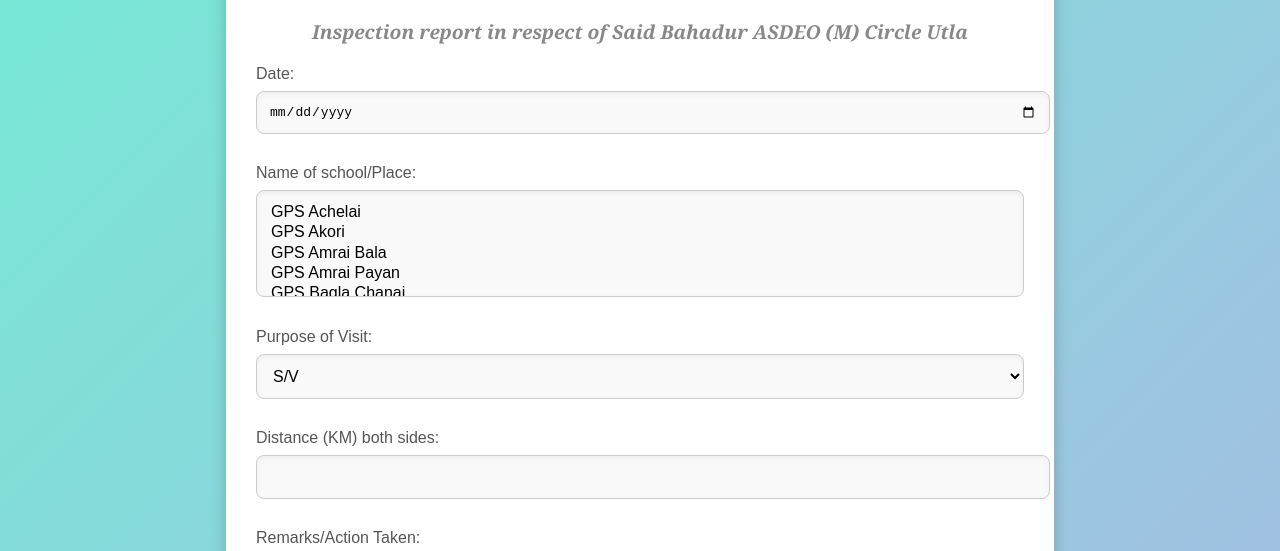
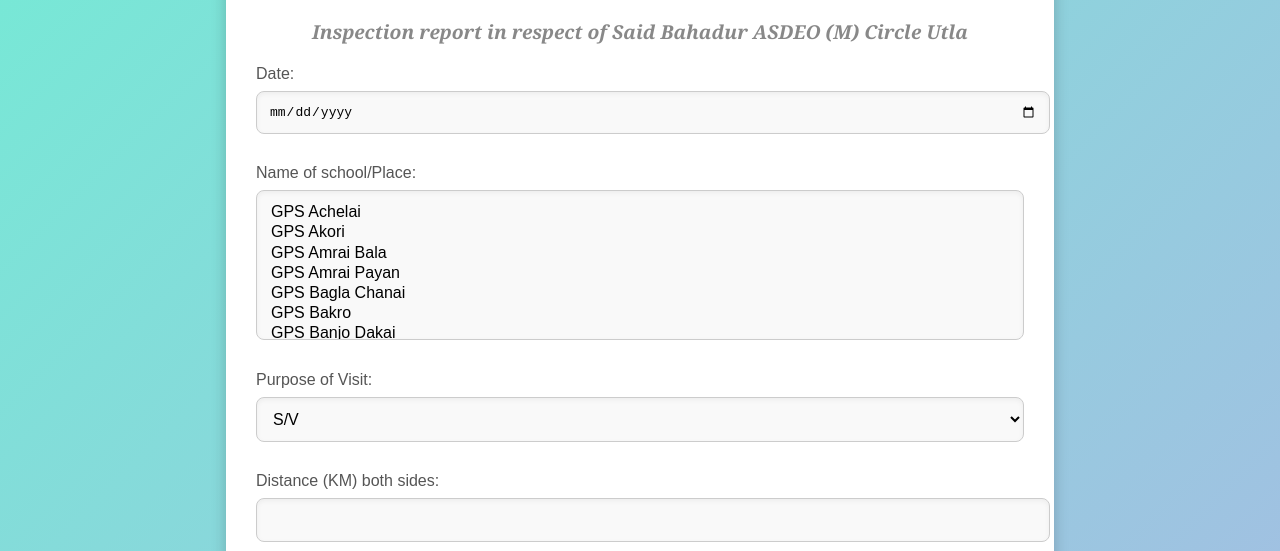
Before and after one commit to sharry-dev/my-website, a plain HTML site: page index.html in a window 1280 px wide. Shown: the part 170-721 px from the top of the page. Drawn offline with Linux system fonts and the light colour scheme.

Commit message:
Update styles.css

```diff
--- a/styles.css
+++ b/styles.css
@@ -44,6 +44,11 @@ input, select, textarea {
   background-color: #f9f9f9;
   box-shadow: inset 0 2px 5px rgba(0, 0, 0, 0.05);
   font-size: 1em;
+}
+
+select[multiple] {
+  height: auto;
+  min-height: 150px;
 }
 
 input[type="checkbox"] {
```
